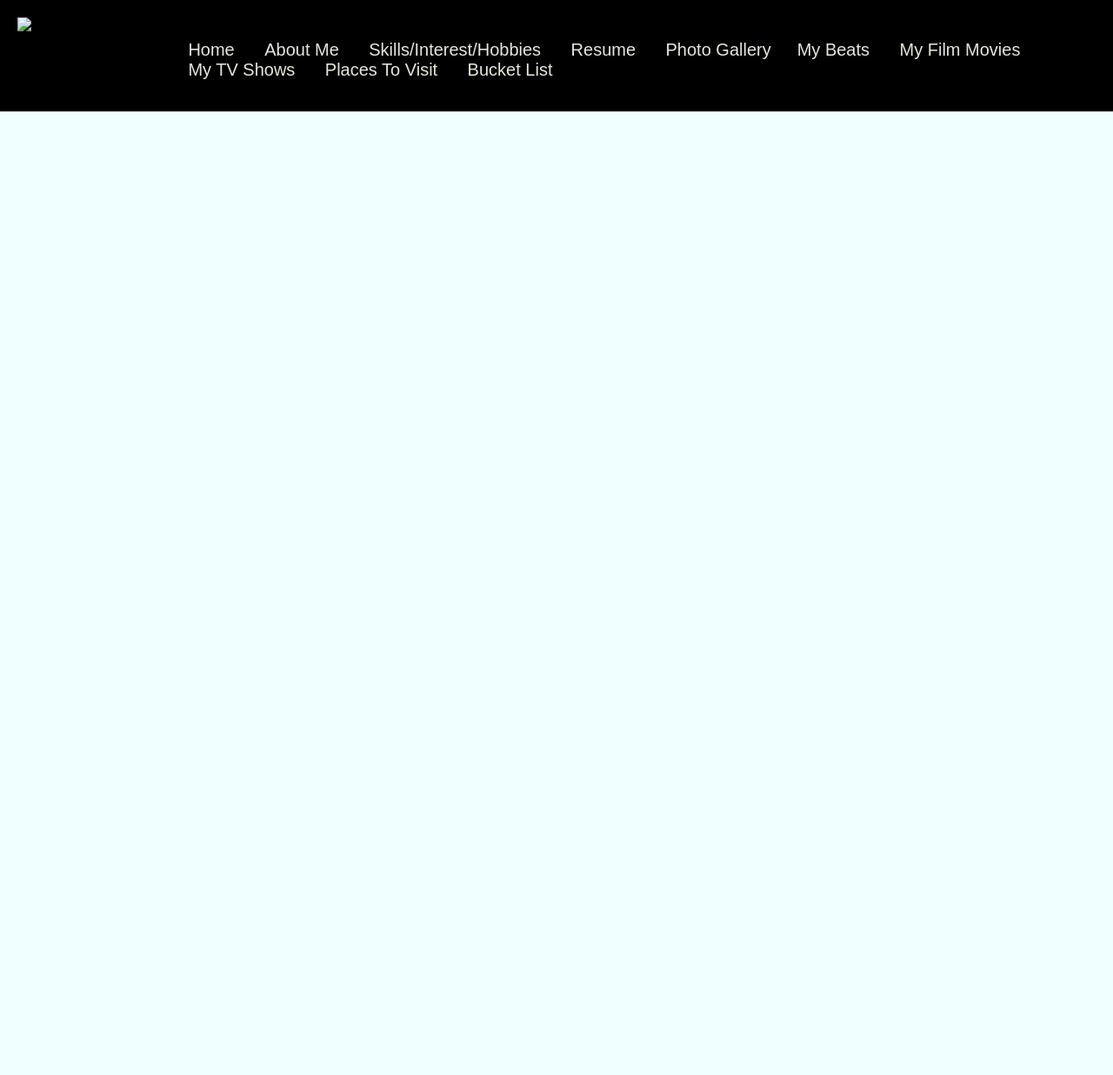
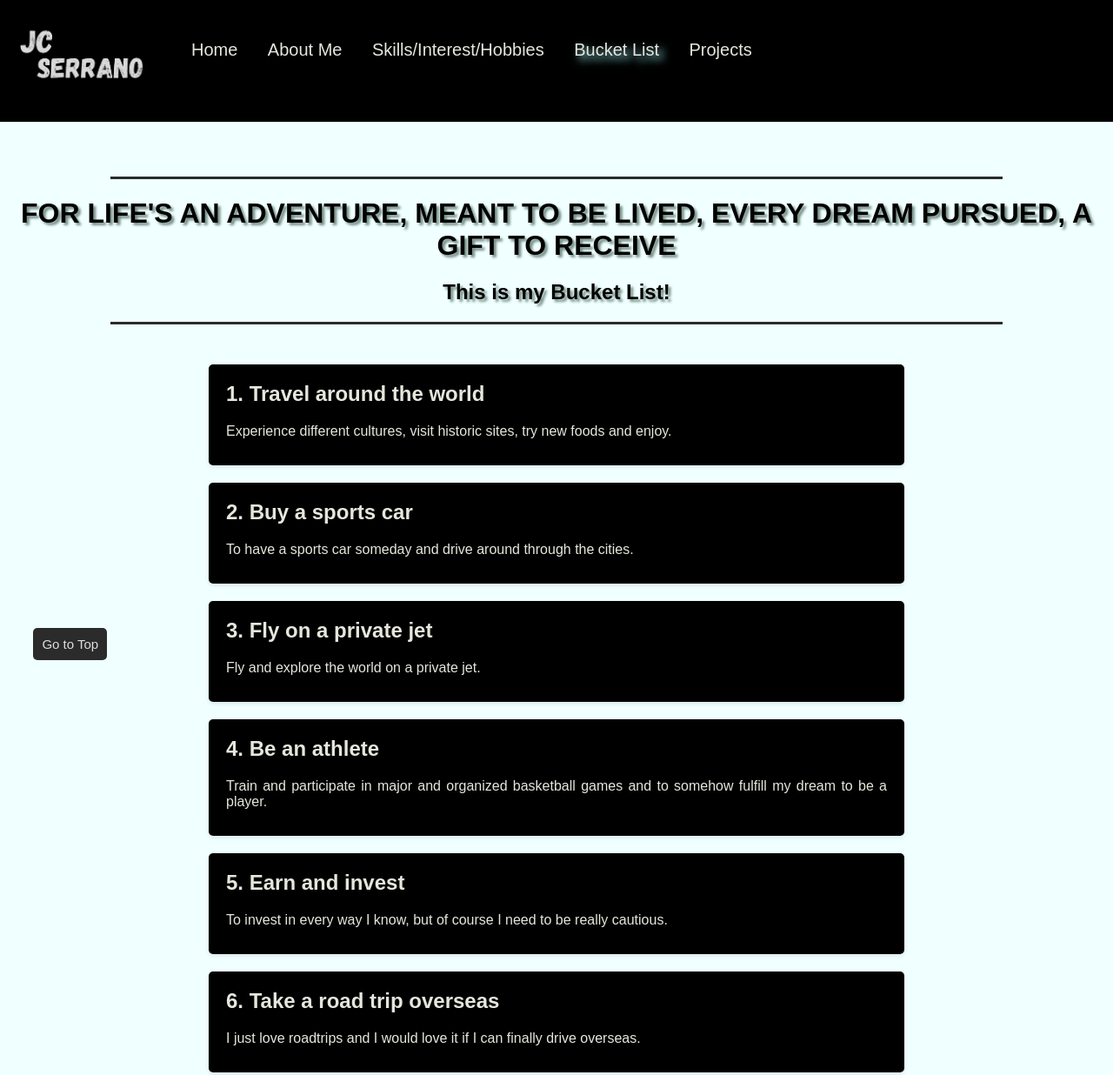
Before and after one commit to jcserrano050105/WD-FINALS-SERRANO, a plain HTML site: page pages/page 3/index.html in a window 1280 px wide. Shown: the top 1236 px of the page at 87% size. Before the commit the page ends 800 px from the top, so only its background shows below. Drawn offline with Linux system fonts and the light colour scheme.

Commit message:
refactor(finished page 3)

```diff
--- a/pages/page 3/assets/css/style.css
+++ b/pages/page 3/assets/css/style.css
@@ -3,6 +3,7 @@ body {
     margin: 0;
     padding: 0;
     background-color: azure;
+    text-align: justify;
 }
 
 header {
@@ -11,11 +12,10 @@ header {
     border-bottom: 1px solid #ddd;
     color: aliceblue;
     display: flex;
-    margin-bottom: 50px;
 }
 
 header img {
-    width: 200px;
+    width: 150px;
 }
 
 nav {
@@ -49,3 +49,60 @@ nav ul li a::after {
 nav ul li a:hover::after {
     width: 100%;
 }
+
+h1, h2 {
+    text-align: center;
+    text-shadow: 3px 3px 3px #748d84;
+}
+
+.container {
+    max-width: 800px;
+    margin: 20px auto;
+    padding: 0 20px;
+}
+
+.bucket-item {
+    background-color: #000000;
+    border-radius: 5px;
+    padding: 20px;
+    margin-bottom: 20px;
+    box-shadow: 0 2px 5px rgba(0, 0, 0, 0.1);
+    color: #e6e6dd;
+}
+
+.bucket-item h2 {
+    margin-top: 0;
+    text-shadow: none;
+    text-align: left;
+}
+
+.bucket-item p {
+    margin-bottom: 10px;
+}
+
+.go-to-top-container {
+    position: sticky;
+    margin-left: 3%;
+    bottom: 50px;
+    z-index: 999;
+}
+
+.go-to-top {
+    font-size: 15px;
+    text-decoration: none;
+    background-color: #2b2b2b;
+    color: #ddd;
+    padding: 10px 10px;
+    border: none;
+    border-radius: 5px;
+    cursor: pointer;
+}
+
+.go-to-top:hover {
+    background-color: #ddd;
+    color: #2b2b2b;
+}
+
+.light a {
+    text-shadow: 5px 5px 10px #9ff9ff;
+}
--- a/pages/page 3/index.html
+++ b/pages/page 3/index.html
@@ -3,27 +3,99 @@
 <head>
     <meta charset="UTF-8">
     <meta name="viewport" content="width=device-width, initial-scale=1.0">
-    <link rel="icon" type="image/x-icon" href="images/icon.png">
-    <title>Home</title>
-    <style type="text/css"></style>
+    <link rel="icon" type="image/x-icon" href="./assets/img/jcpic-removebg-preview.png">
+    <title>My Bucket List</title>
     <link rel="stylesheet" href="./assets/css/style.css">
-
 </head>
 <body>
     <header>
         <img src="./assets/img/jcnamelogo.png">
+
         <nav>
             <ul>
-            <li class="light"><a href="index.html">Home</a></li>
-            <li><a href="about.html">About Me</a></li>
-            <li><a href="skills.html">Skills/Interest/Hobbies</a></li>
-            <li><a href="https://jcserrano050105.github.io/WD_Seatwork2-TW04/" class="btn">Resume</a></li>
-            <li><a href="gallery.html">Photo Gallery</a>
-            <li><a href="beats.html">My Beats</a></li>
-            <li><a href="films.html">My Film Movies</a></li>
-            <li><a href="shows.html">My TV Shows</a></li>
-            <li><a href="mapping.html">Places To Visit</a></li>
-            <li><a href="list.html">Bucket List</a></li>
+                <li><a href="../../index.html">Home</a></li>
+                <li><a href="../page 1/index.html">About Me</a></li>
+                <li><a href="../page 2/index.html">Skills/Interest/Hobbies</a></li>
+                <li class="light"><a href="../page 3/index.html">Bucket List</a></li>
+                <li><a href="../page 4/index.html">Projects</a></li>
             </ul>
         </nav>
     </header>
+
+    <div class="title">
+        <br><br><br>
+        <hr size="3" color="#2b2b2b" width="80%">
+        <h1>FOR LIFE'S AN ADVENTURE, MEANT TO BE LIVED, EVERY DREAM PURSUED, A GIFT TO RECEIVE</h1>
+        <h2>This is my Bucket List!</h2>
+        <hr size="3" color="#2b2b2b" width="80%">
+        <br>
+    </div>
+
+    <div class="container">
+        <div class="bucket-item">
+            <h2>1. Travel around the world</h2>
+            <p>Experience different cultures, visit historic sites, try new foods and enjoy.</p>
+        </div>
+        <div class="bucket-item">
+            <h2>2. Buy a sports car</h2>
+            <p>To have a sports car someday and drive around through the cities.</p>
+        </div>
+        <div class="bucket-item">
+            <h2>3. Fly on a private jet</h2>
+            <p>Fly and explore the world on a private jet.</p>
+        </div>
+        <div class="bucket-item">
+            <h2>4. Be an athlete</h2>
+            <p>Train and participate in major and organized basketball games and to somehow fulfill my dream to be a player.</p>
+        </div>
+        <div class="bucket-item">
+            <h2>5. Earn and invest</h2>
+            <p>To invest in every way I know, but of course I need to be really cautious.</p>
+        </div>
+        <div class="bucket-item">
+            <h2>6. Take a road trip overseas</h2>
+            <p>I just love roadtrips and I would love it if I can finally drive overseas.</p>
+        </div>
+        <div class="bucket-item">
+            <h2>7. See northern lights</h2>
+            <p>I am always amazed by the northern lights and I want to see it personally someday.</p>
+        </div>
+        <div class="bucket-item">
+            <h2>8. Taste authentic street food in different countries</h2>
+            <p>Explore the different flavors and aromas of foods around the world, both in a restaurant or street foods.</p>
+        </div>
+        <div class="bucket-item">
+            <h2>9. Go to the concerts of my favorite rappers</h2>
+            <p>By just watching online, rappers concert just have a really good vibe where everyone can just go wild.</p>
+        </div>
+        <div class="bucket-item">
+            <h2>10. Own a big house in a different city or country</h2>
+            <p>I really want to own a property somewhere else whether a summer vacation house here in Philippines or a vacation house abroad.</p>
+        </div>
+        <div class="bucket-item">
+            <h2>11. Have a nice collection of sneakers and clothing</h2>
+            <p>I am a collector and a lover of sneakers and of course I love clothing as well especially grails.</p>
+        </div>
+        <div class="bucket-item">
+            <h2>12. Master playing guitar</h2>
+            <p>To learn everything in playing a guitar.</p>
+        </div>
+        <div class="bucket-item">
+            <h2>13. Be a successful man</h2>
+            <p>Either in the businessman side or in my employee side in the future, I just want to be successful.</p>
+        </div>
+        <div class="bucket-item">
+            <h2>14. Skydive</h2>
+            <p>I am afraid of heights but I want to overcome it and go skydiving someday.</p>
+        </div>
+        <div class="bucket-item">
+            <h2>15. See the Pyramids in Egypt</h2>
+            <p>I want to see the Pyramids someday because I found it beautiful and mysterious at the same time.</p>
+        </div>
+
+    </div>
+    <div class="go-to-top-container">
+        <a class="go-to-top" href="#top">Go to Top</a>
+    </div>
+</body>
+</html>
```
Also changed, not shown: pages/page 3/assets/img/jcnamelogo.png (added), pages/page 3/assets/img/jcpic-removebg-preview.png (added), pages/page 3/assets/img/jcpic.jpg (added). Lines whose indentation alone changed are shown as unchanged.
